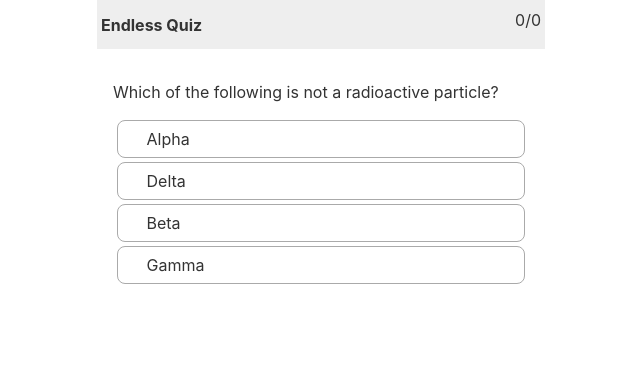
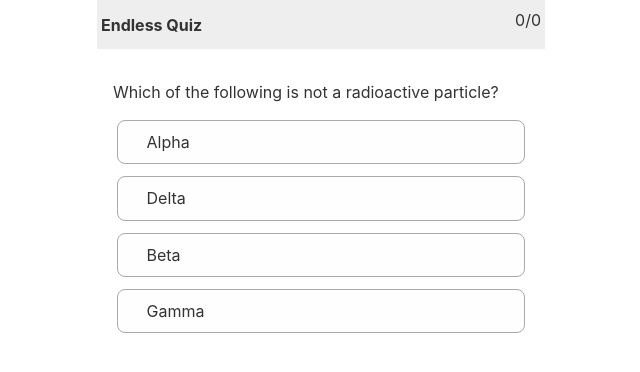
Before and after one commit to vsr/ndlssqz, a Svelte app: page / in a window 1280 px wide. Shown: the top 372 px of the page, without its empty margins (319-959 px from the left). Built offline with nearby package versions, Linux system fonts and the light colour scheme.

Commit message:
COlor scheme for correct and incorrect answers

```diff
--- a/src/components/AnswerOption.svelte
+++ b/src/components/AnswerOption.svelte
@@ -7,6 +7,13 @@
   import { createEventDispatcher } from "svelte";
 
   const dispatch = createEventDispatcher();
+
+  $: ansClass =
+    correct === true
+      ? "correct"
+      : selected && correct === false
+      ? "incorrect"
+      : "";
 </script>
 
 <style>
@@ -15,16 +22,25 @@
     border-radius: 0.5em;
     padding: 0.5em;
     border: 1px solid #aaa;
-    margin: 0.25em;
+    margin: 0.75em 0.25em;
     cursor: pointer;
+    background-color: #fefefe;
+    transition: background-color 1s;
+    line-height: 1.65em;
   }
   .answered-icon {
     display: inline-block;
     width: 1em;
   }
+  .correct {
+    background-color: lightgreen;
+  }
+  .incorrect {
+    background-color: lightsalmon;
+  }
 </style>
 
-<li on:click={() => dispatch('click')}>
+<li on:click={() => dispatch('click')} class={ansClass}>
   <span class="answered-icon">
     {#if correct === true}
       <span transition:fade>✓</span>
```
